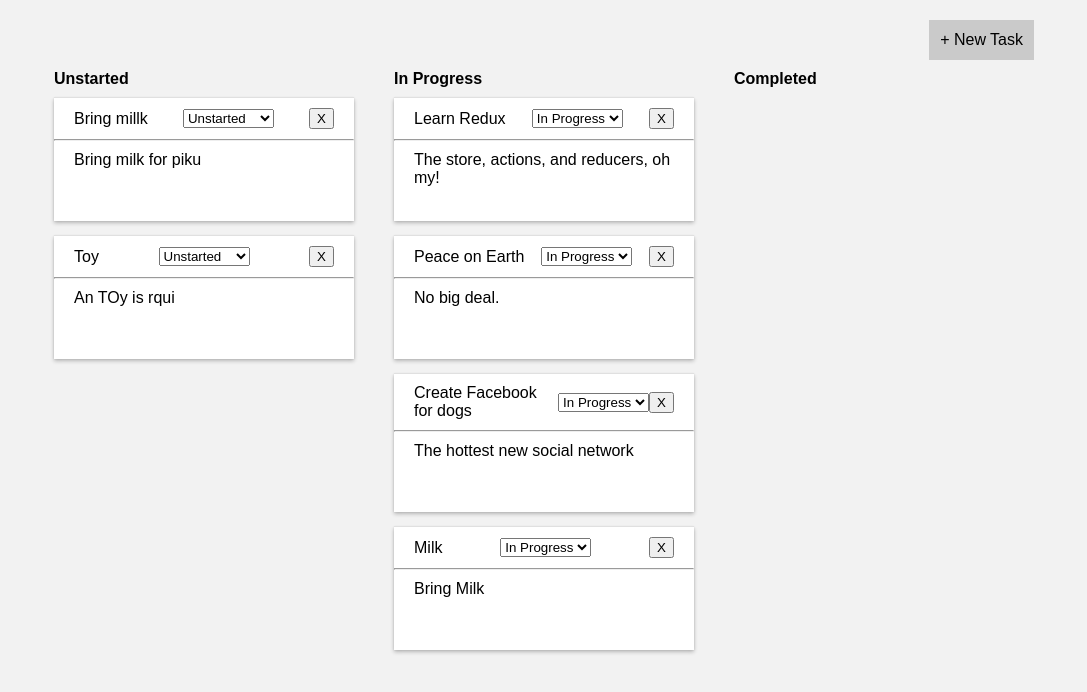
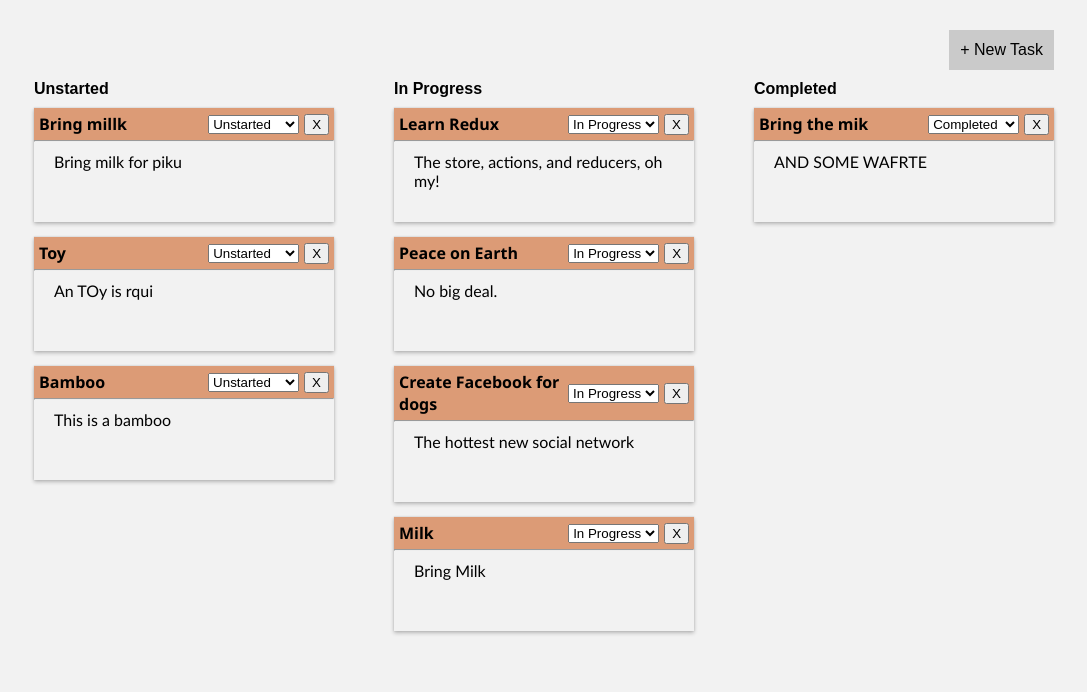
Before and after one commit to ramoh/task-board, a React (Create React App) app: page / in a window 1280 px wide. Shown: the top 692 px of the page, without its empty margins (96-1183 px from the left). Built offline with nearby package versions, Linux system fonts and the light colour scheme; data requests are answered from the project's data file.

Commit message:
styling task headers

```diff
--- a/db.json
+++ b/db.json
@@ -35,6 +35,18 @@
       "description": "An TOy is rqui",
       "status": "Unstarted",
       "id": 6
+    },
+    {
+      "title": "Bring the mik",
+      "description": "AND SOME WAFRTE",
+      "status": "Completed",
+      "id": 7
+    },
+    {
+      "title": "Bamboo",
+      "description": "This is a bamboo",
+      "status": "Unstarted",
+      "id": 8
     }
   ]
 }
--- a/src/components/Task.js
+++ b/src/components/Task.js
@@ -9,7 +9,8 @@ const Task = ({ task, onStatusChange = (f) => f }) => {
   return (
     <div className="task">
       <div className="task-header">
-        <div>{task.title}</div>
+        <div class="task-header-start">{task.title}</div>
+        <div className="task-header-tail">
           <select value={task.status} onChange={onStatusChangeInternal}>
             {TASK_STATUSES.map((status) => (
               <option key={status} value={status}>
@@ -17,7 +18,9 @@ const Task = ({ task, onStatusChange = (f) => f }) => {
               </option>
             ))}
           </select>
+
           <button id="delete-task">X</button>
+        </div>
       </div>
       <hr />
       <div className="task-body">{task.description}</div>
--- a/src/index.css
+++ b/src/index.css
@@ -66,8 +66,8 @@ hr {
 }
 
 .tasks {
-  margin: 0 auto;
-  max-width: 980px;
+  margin: 10px auto;
+  max-width: 1020px;
 }
 
 .tasks-header {
@@ -79,21 +79,46 @@ hr {
 /* Task */
 .task {
   margin-bottom: 15px;
-  background: #fff;
   box-shadow: 0 -1px 0 #e0e0e0, 0 0 2px rgba(0, 0, 0, 0.12),
     0 2px 4px rgba(0, 0, 0, 0.24);
 }
 
 .task-header {
-  padding: 10px 20px;
+  padding: 5px;
   display: flex;
-  justify-content: space-between;
+  justify-content: space-around;
+  flex-wrap: nowrap;
+  align-content: stretch;
+  align-items: stretch;
+  background-color: #dc9b76;
+}
+
+.task-header-tail {
+  display: flex;
+  flex-direction: row;
+  flex-grow: 2;
+  justify-content: flex-end;
   align-items: center;
+  gap: 5px;
+}
+
+.task-header-start {
+  display: flex;
+  flex-direction: row;
+
+  flex-grow: 2;
+  justify-content: flex-start;
+}
+
+.task-header > div {
+  font-weight: bold;
+  font-family: "Segoe UI", Tahoma, Geneva, Verdana, sans-serif;
 }
 
 .task-body {
   padding: 10px 20px;
   min-height: 60px;
+  font-family: "Gill Sans", "Gill Sans MT", Calibri, "Trebuchet MS", sans-serif;
 }
 
 .task-lists {
@@ -113,7 +138,6 @@ hr {
 .task-list-header {
   margin-bottom: 10px;
   display: flex;
-
   justify-content: end;
 }
 .tasks-loading {
```
Lines whose indentation alone changed are shown as unchanged.
